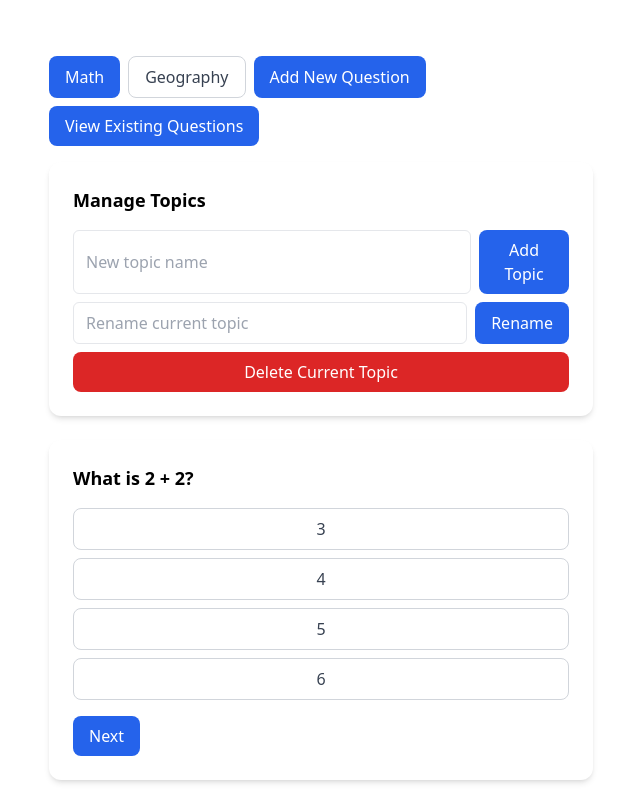
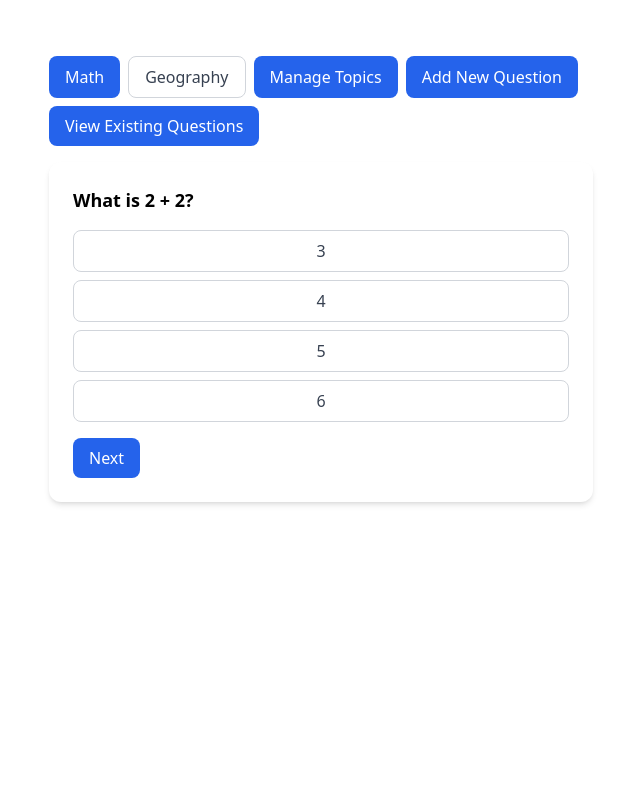
Before and after one commit to sutanazhry/drill, a React (Vite) app: page / in a window 1280 px wide. Shown: the whole page, without its empty margins (319-959 px from the left). Built offline with nearby package versions, Linux system fonts and the light colour scheme.

Commit message:
Update QuizApp.jsx

```diff
--- a/src/QuizApp.jsx
+++ b/src/QuizApp.jsx
@@ -52,6 +52,7 @@ export default function QuizApp() {
   const [showEditor, setShowEditor] = useState(false);
   const [showExisting, setShowExisting] = useState(false);
 
+  const [showManageTopics, setShowManageTopics] = useState(false);
   const [newTopic, setNewTopic] = useState("");
   const [renameTopic, setRenameTopic] = useState("");
 
@@ -193,6 +194,9 @@ export default function QuizApp() {
             {topic}
           </Button>
         ))}
+        <Button onClick={() => setShowManageTopics(!showManageTopics)}>
+          {showManageTopics ? "Hide Manage Topics" : "Manage Topics"}
+        </Button>
         <Button onClick={() => setShowEditor(!showEditor)}>
           {showEditor ? "Cancel Editing" : "Add New Question"}
         </Button>
@@ -201,6 +205,10 @@ export default function QuizApp() {
         </Button>
       </div>
 
+      {showManageTopics && (
+        <Card className="rounded-2xl shadow-md mb-6">
+          <CardContent className="p-6">
+            <h3 className="text-lg font-semibold mb-4">Manage Topics</h3>
             <Card className="rounded-2xl shadow-md mb-6">
               <CardContent className="p-6">
                 <h3 className="text-lg font-semibold mb-4">Manage Topics</h3>
@@ -227,6 +235,9 @@ export default function QuizApp() {
                 </div>
               </CardContent>
             </Card>
+          </CardContent>
+        </Card>
+      )}
 
       {(questions.length === 0 && !showEditor && !showExisting && !showScore) && (
         <Card className="rounded-2xl shadow-md mb-6">
```
Lines whose indentation alone changed are shown as unchanged.
